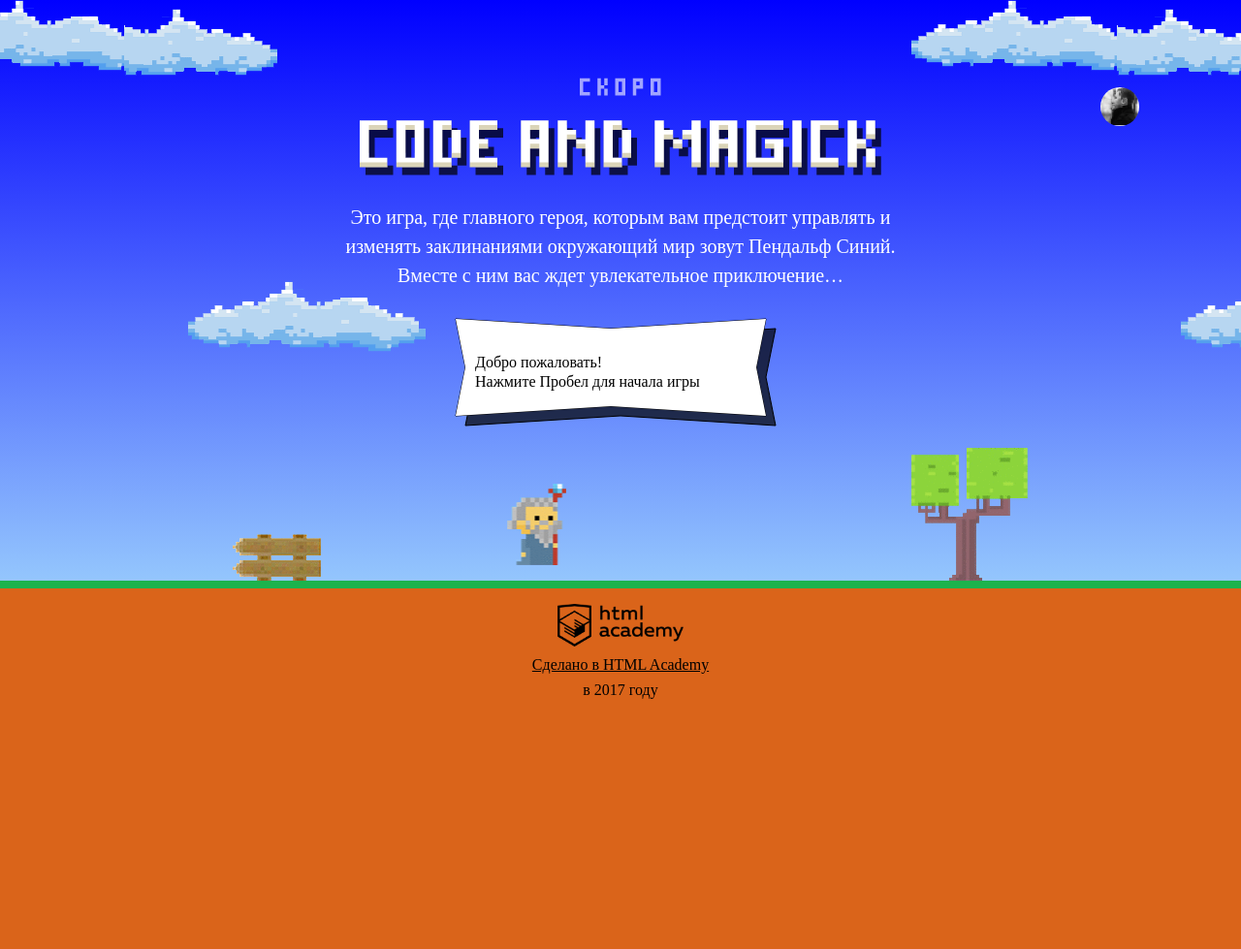
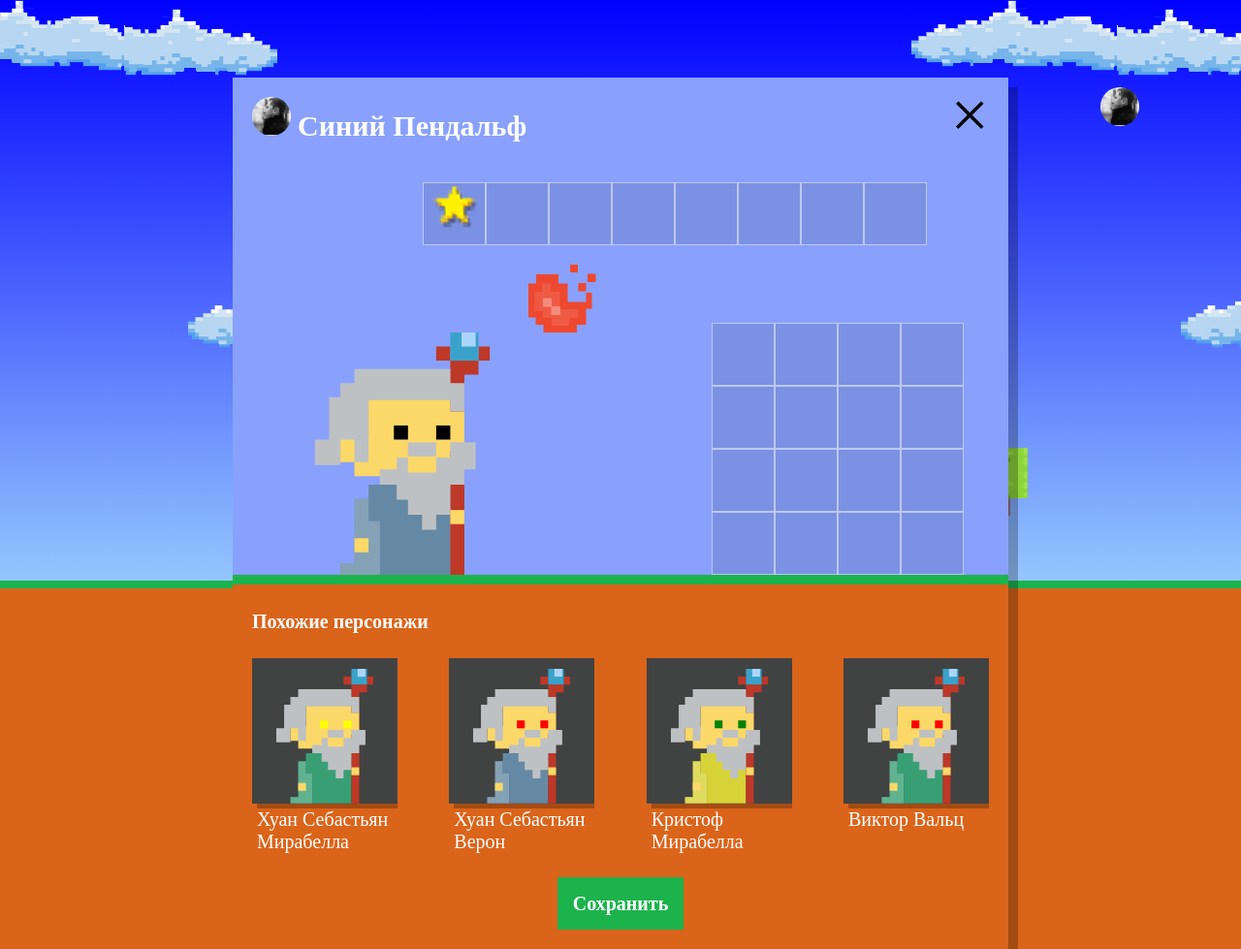
Before and after one commit to krasnblj/34655-code-and-magick, a website: page index.html in a window 1280 px wide. Shown: the whole page at 97% size. Before the commit the page ends 800 px from the top, so only its background shows below. Drawn offline with Linux system fonts and the light colour scheme; a web font is replaced by a local one.

Commit message:
Создание 4ёх рандомных волшебников

```diff
--- a/index.html
+++ b/index.html
@@ -183,6 +183,7 @@
 
 <script src="js/stat.js"></script>
 <script src="js/game.js"></script>
+<script src="js/setup.js"></script>
 
 </body>
 </html>
--- /dev/null
+++ b/js/setup.js
@@ -0,0 +1,57 @@
+'use strict';
+
+var firstNames = ['Иван', 'Хуан Себастьян', 'Мария', 'Виктор', 'Кристоф', 'Люпита', 'Юлия', 'Вашингтон'];
+var secondNames = ['да Марья', 'Верон', 'Мирабелла', 'Вальц', 'Онопко', 'Топольницкая', 'Нионго', 'Ирвинг'];
+var coatColor = ['rgb(101, 137, 164)', 'rgb(241, 43, 107)', 'rgb(146, 100, 161)', 'rgb(56, 159, 117)', 'rgb(215, 210, 55)', 'rgb(0, 0, 0)'];
+var eyesColor = ['black', 'red', 'blue', 'yellow', 'green'];
+
+// Определение шаблона
+var wizadrTpl = document.querySelector('#similar-wizard-template')
+    .content
+    .querySelector('.setup-similar-item');
+
+// Выбор рандомного элемента массива
+var rnd = function (array) {
+  return array[Math.floor(Math.random() * array.length)];
+};
+
+// Создане рандомного волшебника
+var rndWizard = function (fNames, sNames, cClr, eClr) {
+  return {
+    name: rnd(fNames) + ' ' + rnd(sNames),
+    coatColor: rnd(cClr),
+    eyesColor: rnd(eClr)
+  };
+};
+
+// Генерируем четырёх рандомных
+var rndWizardList = [];
+for (var i = 0; i < 4; i++) {
+  rndWizardList[i] = rndWizard(firstNames, secondNames, coatColor, eyesColor);
+}
+
+// Показать блок с классом setup
+document.querySelector('.setup').classList.remove('hidden');
+
+// Создание фрагмента
+var wizardList = document.createDocumentFragment();
+
+// Функция записи в соотвествующие блоки данных волшебника
+var wizardItem = function (wizard) {
+  var wizardElement = wizadrTpl.cloneNode(true);
+  wizardElement.querySelector('.setup-similar-label').textContent = wizard.name;
+  wizardElement.querySelector('.wizard-coat').style.fill = wizard.coatColor;
+  wizardElement.querySelector('.wizard-eyes').style.fill = wizard.eyesColor;
+  return wizardElement;
+};
+
+// Запись данных для четырёх волшебников
+for (var j = 0; j < 4; j++) {
+  wizardList.appendChild(wizardItem(rndWizardList[j]));
+}
+
+// Отрисовать фрагмент в setup-similar-list
+document.querySelector('.setup-similar-list').appendChild(wizardList);
+
+// Показать блок с классом setup-similar
+document.querySelector('.setup-similar').classList.remove('hidden');
```
